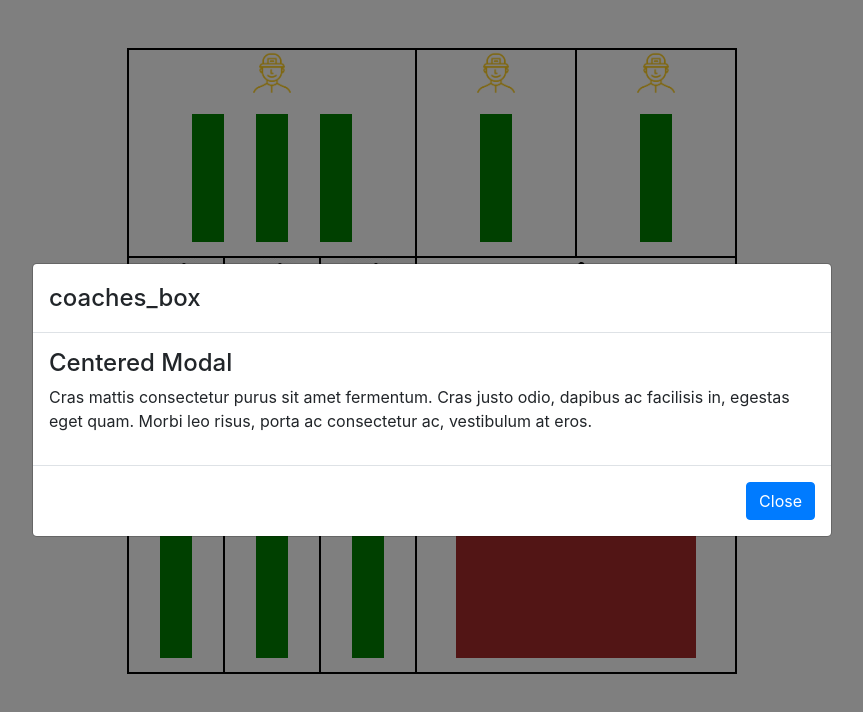
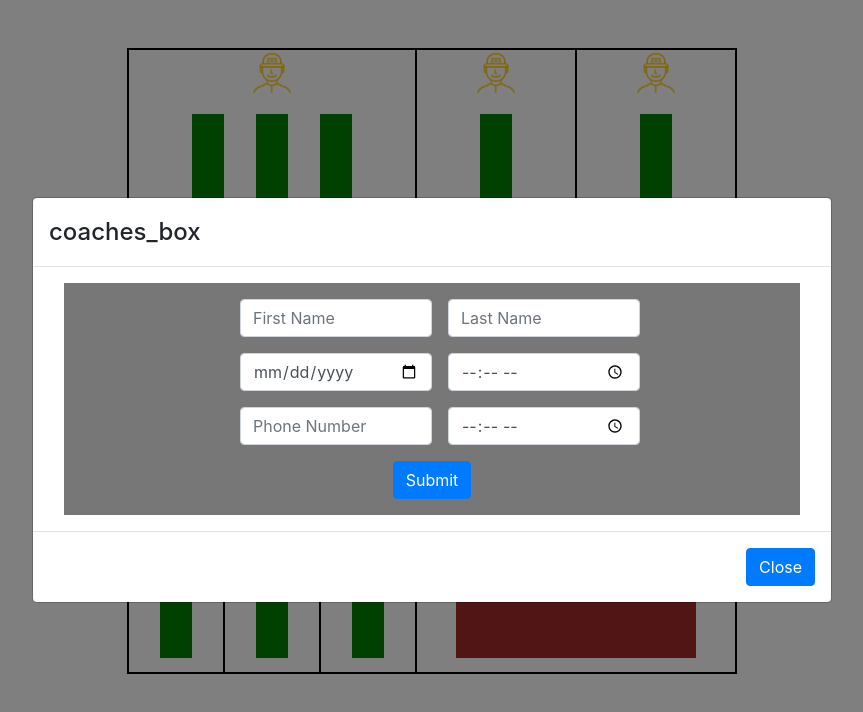
Before and after one commit to mvishnurana1/revo-bookings-app, a React (Create React App) app: page / in a window 1280 px wide. Both pictures are taken after a click on the element 480 px from the left and 153 px from the top of the page. Shown: the top 712 px of the page, without its empty margins (208-1071 px from the left). Built offline with nearby package versions, Linux system fonts and the light colour scheme.

Commit message:
removed redundant text from Modal to render form in it and added Button and container within same react-boostrap import

```diff
--- a/src/Components/Map/Map.jsx
+++ b/src/Components/Map/Map.jsx
@@ -1,7 +1,8 @@
 import React, { Component } from 'react';
-import { Button } from 'react-bootstrap';
+import { Button, Container } from 'react-bootstrap';
 import Modal from 'react-bootstrap/Modal';
 
+import BookingForm  from '../BookingForm/BookingForm';
 import './Map.css';
 
 import BowlingMachine from '../../assets/bowling-machine.png';
@@ -29,6 +30,7 @@ class Map extends Component {
     if (selectedArea !== null) {
       return (
         <Modal
+          backdrop
           show={selectedArea}
           size="lg"
           aria-labelledby="contained-modal-title-vcenter"
@@ -40,12 +42,9 @@ class Map extends Component {
           </Modal.Title>
         </Modal.Header>
         <Modal.Body>
-          <h4>Centered Modal</h4>
-          <p>
-            Cras mattis consectetur purus sit amet fermentum. Cras justo odio,
-            dapibus ac facilisis in, egestas eget quam. Morbi leo risus, porta ac
-            consectetur ac, vestibulum at eros.
-          </p>
+          <Container>
+            <BookingForm />
+          </Container>
         </Modal.Body>
         <Modal.Footer>
           <Button onClick={() => this.setState({ selectedArea: null })}>Close</Button>
```
